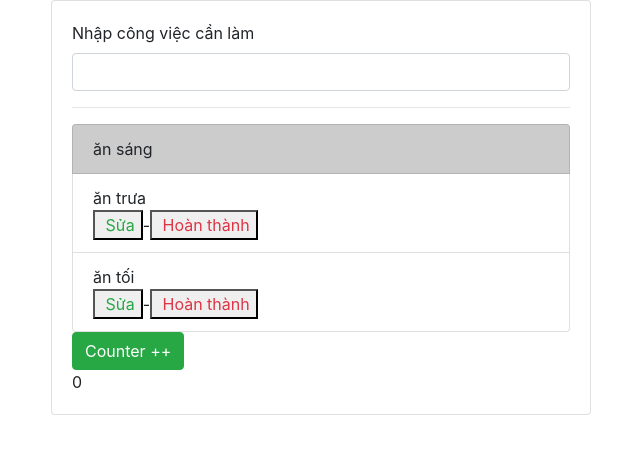
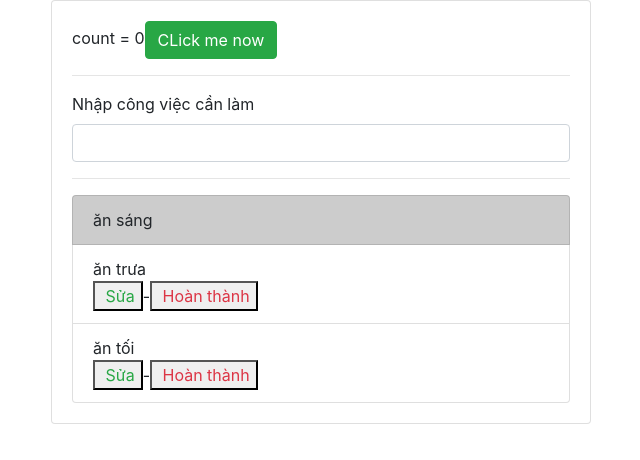
Before and after one commit to tungdinh86/TodoList, a React (Create React App) app: page / in a window 1280 px wide. Shown: the top 460 px of the page, without its empty margins (319-959 px from the left). Built offline with nearby package versions, Linux system fonts and the light colour scheme.

Commit message:
update hook: su dung memo va useCallback de tranh viec re-render lai cac components

```diff
--- a/src/Components/Hook/EditBox.js
+++ b/src/Components/Hook/EditBox.js
@@ -1,8 +1,7 @@
-import React, { useState } from 'react'
+import React, { useState, memo } from 'react'
 
-function EditBox(props) {
+export default memo(function EditBox(props) {
   const [value, setValue] = useState(props.item.title);
-
   const onChange = (event) => setValue(event.target.value);
 
   const onKeyDown = (event) => {
@@ -21,6 +20,7 @@ function EditBox(props) {
       props.onCloseEditBox();
     }
   }
+
   return (
     props.editMode ?
       <div className="form-group">
@@ -33,6 +33,4 @@ function EditBox(props) {
           value={value} />
       </div> : <></>
   );
-}
-
-export default EditBox;
+});
--- a/src/Components/Hook/TodoInputBox.js
+++ b/src/Components/Hook/TodoInputBox.js
@@ -1,7 +1,8 @@
-import React, { useState } from 'react'
+import React, { useState, memo } from 'react'
 import Utilities from '../../lib/utilities';
 
-function TodoInputBox(props) {
+export default memo(function TodoInputBox(props) {
+  console.log('render input box');
   const [value, setValue] = useState('');
 
   const onChange = (event) => setValue(event.target.value);
@@ -23,6 +24,7 @@ function TodoInputBox(props) {
       setValue('');
     }
   }
+
   return (
     <div className="form-group">
       <label>Nhập công việc cần làm</label>
@@ -34,6 +36,4 @@ function TodoInputBox(props) {
         value={value} />
     </div>
   );
-}
-
-export default TodoInputBox;
+});
--- a/src/Components/Hook/TodoListItems.js
+++ b/src/Components/Hook/TodoListItems.js
@@ -1,9 +1,9 @@
-import React from 'react'
+import React, { memo } from 'react'
 import TodoItem from './Todoitem'
 
-function TodoListItems(props) {
-	console.log('render todolist items');
+export default memo(function TodoListItems(props) {
 	return (
+		<div>
 			<ul className="list-group" id='todolist'>
 				{
 					props.todolist.map(
@@ -17,7 +17,6 @@ function TodoListItems(props) {
 					)
 				}
 			</ul>
+		</div>
 	);
-}
-
-export default TodoListItems;
+});
--- a/src/Components/Hook/TodoListMain.js
+++ b/src/Components/Hook/TodoListMain.js
@@ -1,40 +1,41 @@
-import React, { useState } from 'react'
+import React, { useState, useCallback } from 'react'
 import TodoInputBox from './TodoInputBox'
 import TodoListItems from './TodoListItems'
 import TodoDataItems from '../../consts/TodoDataItems'
 
-function TodoListMain(props) {
+function TodoListMain() {
   const [todolist, setTodolist] = useState(TodoDataItems);
   const [count, setCount] = useState(0);
-
-  const onCouterClick = () => {
+  const onCounterClick = () => {
     setCount(count + 1);
   }
-
   //addnew todo item
-  const doAddNewTodoItem = (item) => {
+  const doAddNewTodoItem = useCallback(function (item) {
     //setState
     setTodolist([...todolist, item]);
-  }
+  }, [todolist]);
 
   // set active = false
-  const onFinish = (id) => {
+  const onFinish = useCallback(id => {
     const updateList = todolist.map(todo => todo.id === id ? { ...todo, active: false } : todo);
     //setState
     setTodolist(updateList);
-  }
+  }, [todolist]);
 
   // thực hiện edit item by id
-  const doEditTodoItem = (item) => {
+  const doEditTodoItem = useCallback((item) => {
     const updateList = todolist.map(todo => todo.id === item.id ? { ...todo, title: item.title } : todo);
     //setStete
     setTodolist(updateList);
-  }
+  }, [todolist]);
 
   //render
   return (
     <div className='card'>
       <div className='card-body'>
+        count = {count}
+        <button className="btn btn-success" onClick={onCounterClick}>CLick me now</button>
+        <hr />
         <TodoInputBox
           doAddNewTodoItem={doAddNewTodoItem} />
         <hr />
@@ -42,8 +43,6 @@ function TodoListMain(props) {
           todolist={todolist}
           onFinish={onFinish}
           doEditTodoItem={doEditTodoItem} />
-        <button onClick={onCouterClick} className="btn btn-success">Counter ++</button>
-        <br /> {count}
       </div>
     </div>
   );
--- a/src/Components/Hook/Todoitem.js
+++ b/src/Components/Hook/Todoitem.js
@@ -1,6 +1,6 @@
-import React, { useState } from 'react'
+import React, { useState, memo } from 'react'
 import EditBox from './EditBox'
-function TodoItem(props) {
+export default memo(function TodoItem(props) {
   const [editMode, setEditMode] = useState(false);
 
   const onCloseEditBox = () => setEditMode(false);
@@ -19,7 +19,7 @@ function TodoItem(props) {
       <i className='fa fa-trash-o' /> Hoàn thành
     </button>
   </>) : '';
-  //return
+
   return (
     <li className={`list-group-item ${activeClass} `}
       key={props.id} >
@@ -33,6 +33,4 @@ function TodoItem(props) {
       {btns}
     </li>
   );
-}
-
-export default TodoItem;
+});
```
Lines whose indentation alone changed are shown as unchanged.
